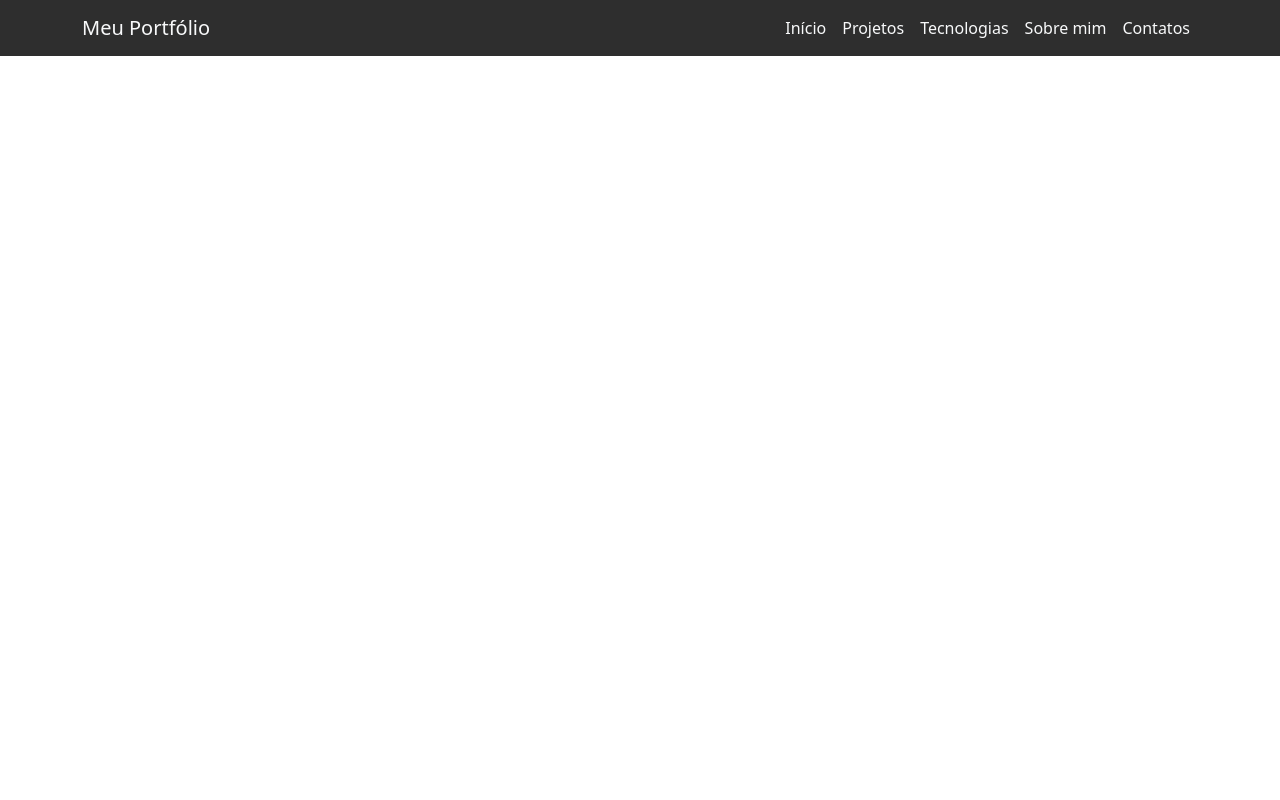
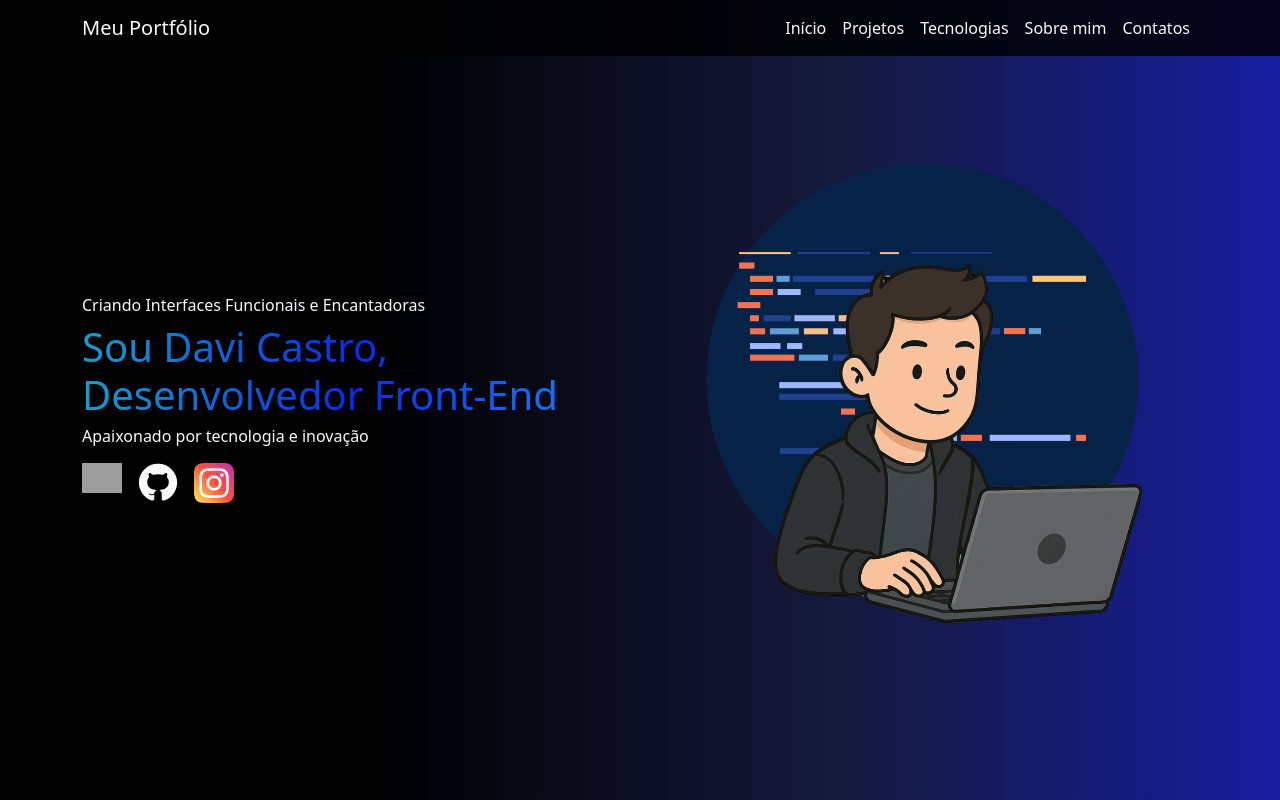
Before and after one commit to Davi-santos16/Portfolio, a plain HTML site: page index.html in a window 1280 px wide. Drawn offline with nearby package versions, Linux system fonts and the light colour scheme; grey boxes are pictures that could not be loaded.

Commit message:
feat:Criaçao da section Inicio

```diff
--- a/index.html
+++ b/index.html
@@ -29,4 +29,25 @@
         </div>
         </nav>
     </header>
+
+    <!-- Início -->
+    <section id="Inicio" class="py-5 text-light  ">
+        <div class="container py-5">
+            <div class="row align-items-center">
+                <div class="col-lg-6">
+                    <h6>Criando Interfaces Funcionais e Encantadoras<h6>
+                    <h1>Sou Davi Castro,<br> Desenvolvedor Front-End<h1>
+                    <h6>Apaixonado por tecnologia e inovação</h6>
+                    <div class="d-flex  gap-3 mt-3">
+                        <a href="https://www.linkedin.com/in/davicastro213/"><img src="https://cdn.jsdelivr.net/gh/devicons/devicon@latest/icons/linkedin/linkedin-original.svg" width="40"/></a>
+                        <a href="https://github.com/Davi-santos16"><img src="/img/github-svgrepo-com (1).svg"  width="40" /></a>
+                        <a href="https://www.instagram.com/davi16_santos/"><img src="/img/instagram.png"  width="40" /></a>
+                     </div>
+                </div>
+                <div class="col-lg-6">
+                <img src="img/Design sem nome (5).png" class="img-fluid" alt="">
+                </div>
+            </div>
+        </div>
+    </section>
 </body>
--- a/style.css
+++ b/style.css
@@ -15,3 +15,12 @@ body{
     transform: scale(1.1);
     transition: all 0.2s ease-in-out;
 }
+h2,h1{
+
+    background: linear-gradient(to right, #139fcd, #082bed, #198cf0);
+    -webkit-background-clip: text;
+    -webkit-text-fill-color: transparent;
+    font-size: 40px;
+    font-weight: bold;
+
+}
```
Also changed, not shown: img/Design sem nome (5).png (added), img/github-svgrepo-com (1).svg (added), img/instagram.png (added).
